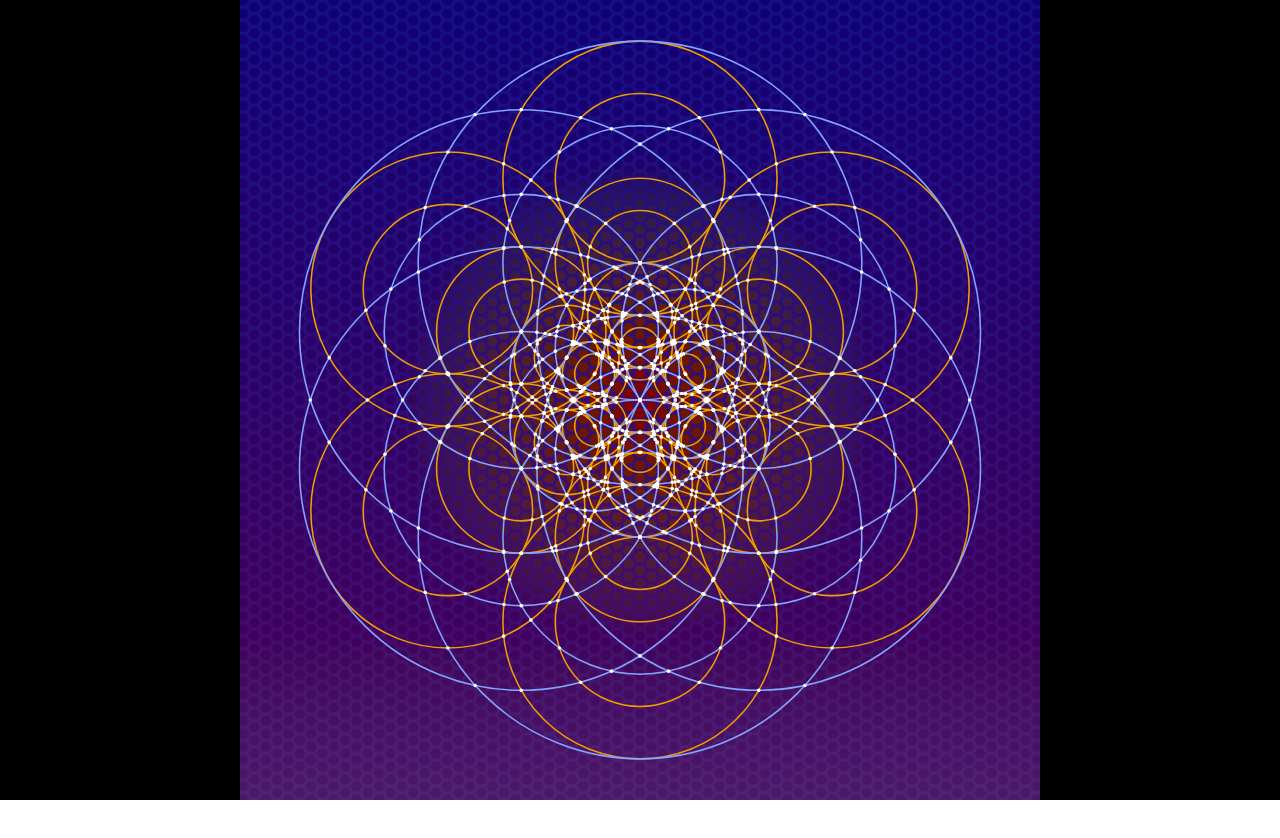
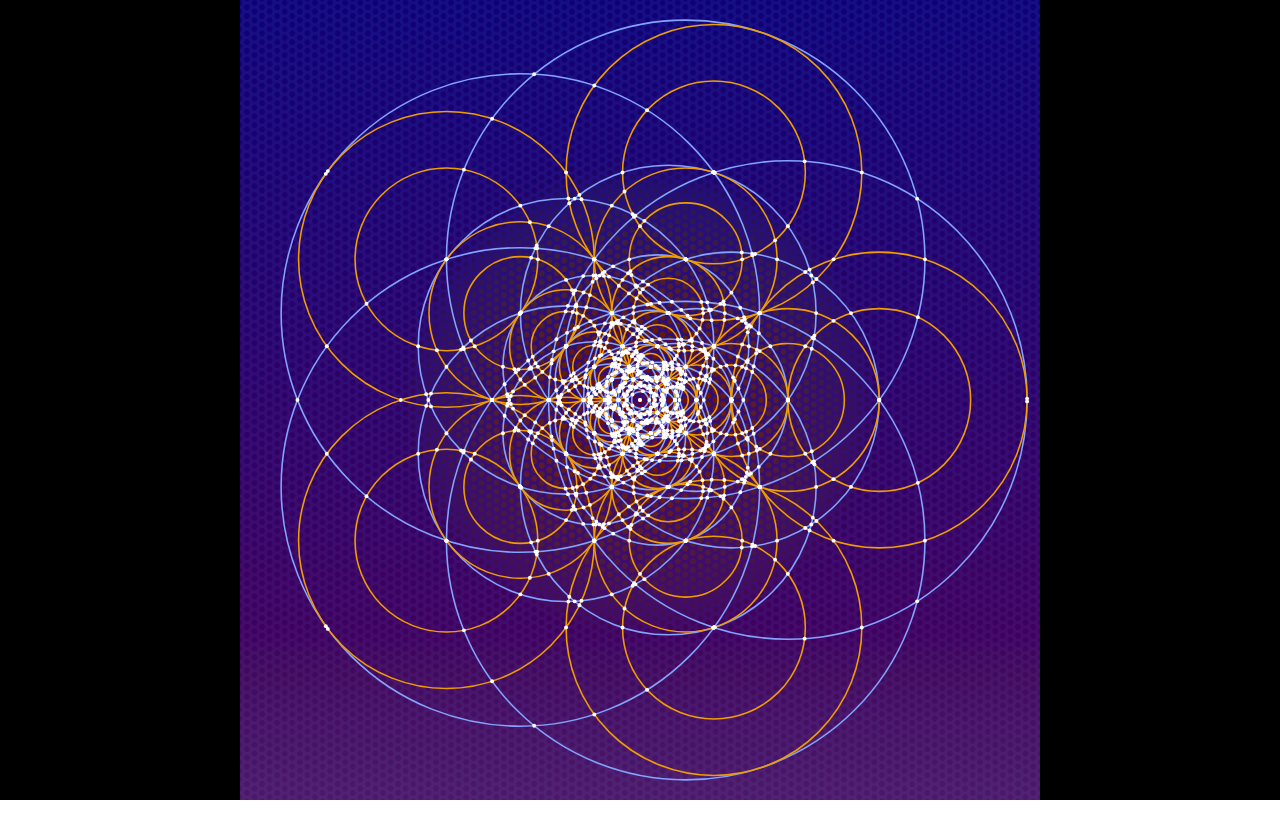
Before and after one commit to dopplerreflect/starts-with-a, a SvelteKit app: page /phihex in a window 1280 px wide. Shown: the top 838 px of the page. Built offline with nearby package versions, Linux system fonts and the light colour scheme.

Commit message:
update phihex

```diff
--- a/src/routes/phihex/+page.svelte
+++ b/src/routes/phihex/+page.svelte
@@ -11,6 +11,7 @@
 		multiCircleIntersections,
 		phi,
 		pointToString,
+		polygonPath,
 		radialPoint,
 		viewBox
 	} from '$lib/geometry';
@@ -29,13 +30,13 @@
 	});
 
 	const size = 2 ** 10;
-	const r = size / 40;
+	const r = size / 60;
 
-	const ri = arrayMap(7, (n) => n).map((n, i) => ({ r: r * Phi ** n, x: 0, y: 0 }));
+	const ri = arrayMap(9, (n) => n).map((n, i) => ({ r: r * Phi ** n, x: 0, y: 0 }));
 
 	type CircleWithClass = Circle & { class?: string };
 
-	const circles: CircleWithClass[] = anglesArray(6)
+	const circles: CircleWithClass[] = anglesArray(5, 0)
 		.map((a) => [
 			{ r: ri[0].r, ...radialPoint(a, ri[2].r) },
 			{ r: ri[1].r, ...radialPoint(a, ri[2].r) },
@@ -45,9 +46,15 @@
 			{ r: ri[3].r, ...radialPoint(a, ri[4].r) },
 			{ r: ri[3].r, ...radialPoint(a, ri[5].r) },
 			{ r: ri[4].r, ...radialPoint(a, ri[5].r) },
+			{ r: ri[4].r, ...radialPoint(a, ri[6].r) },
+			{ r: ri[5].r, ...radialPoint(a, ri[6].r) },
+
+			{ r: ri[1].r, ...radialPoint(a, ri[0].r), class: 'light' },
+			{ r: ri[2].r, ...radialPoint(a, ri[1].r), class: 'light' },
 			{ r: ri[3].r, ...radialPoint(a, ri[2].r), class: 'light' },
-			{ r: ri[4].r, ...radialPoint(a, ri[4].r), class: 'light' },
-			{ r: ri[5].r, ...radialPoint(a, ri[4].r), class: 'light' }
+			{ r: ri[4].r, ...radialPoint(a, ri[3].r), class: 'light' },
+			{ r: ri[5].r, ...radialPoint(a, ri[4].r), class: 'light' },
+			{ r: ri[6].r, ...radialPoint(a, ri[5].r), class: 'light' }
 		])
 		.flat();
 
@@ -108,37 +115,19 @@
 	<Background {size} fill="url(#hexpattern)" />
 	<Background {size} fill="url(#bottomLight)" />
 
-	{#each anglesArray(6, 0) as a, i}
-		<g transform={`rotate(${a})`}>
-			<path
-				class="thick"
-				d={`M${pointToString(intersections[17])}A${ri[0].r} ${ri[0].r} 0 1 1 ${pointToString(
-					intersections[7]
-				)}A${ri[1].r} ${ri[1].r} 0 0 0 ${pointToString(intersections[429])}`}
-			/>
-			<path
-				class="thick"
-				d={`M${pointToString(intersections[611])}A${ri[1].r} ${ri[1].r} 0 1 1 ${pointToString(
-					intersections[489]
-				)}A${ri[2].r} ${ri[2].r} 0 0 0 ${pointToString(intersections[759])}`}
-			/>
-		</g>
+	{#each circles.filter((c) => c.class === 'light') as c, i}
+		<circle r={c.r} cx={c.x} cy={c.y} class={c.class} />
 	{/each}
-
 	{#each circles.filter((c) => c.class === undefined) as c, i}
 		<circle r={c.r} cx={c.x} cy={c.y} class={c.class} />
 	{/each}
-	{#each circles.filter((c) => c.class === 'light') as c, i}
-		<circle r={c.r} cx={c.x} cy={c.y} class={c.class} />
-	{/each}
-
 	<g id="intersections">
 		{#each intersections as intersection, i}
 			<circle
 				class="intersection"
 				on:click={() => intersectionClick(i)}
 				on:keydown={() => {}}
-				r={circles[0].r * phi ** 5}
+				r={circles[0].r * phi ** 4}
 				cx={intersection.x}
 				cy={intersection.y}
 			/>
```
